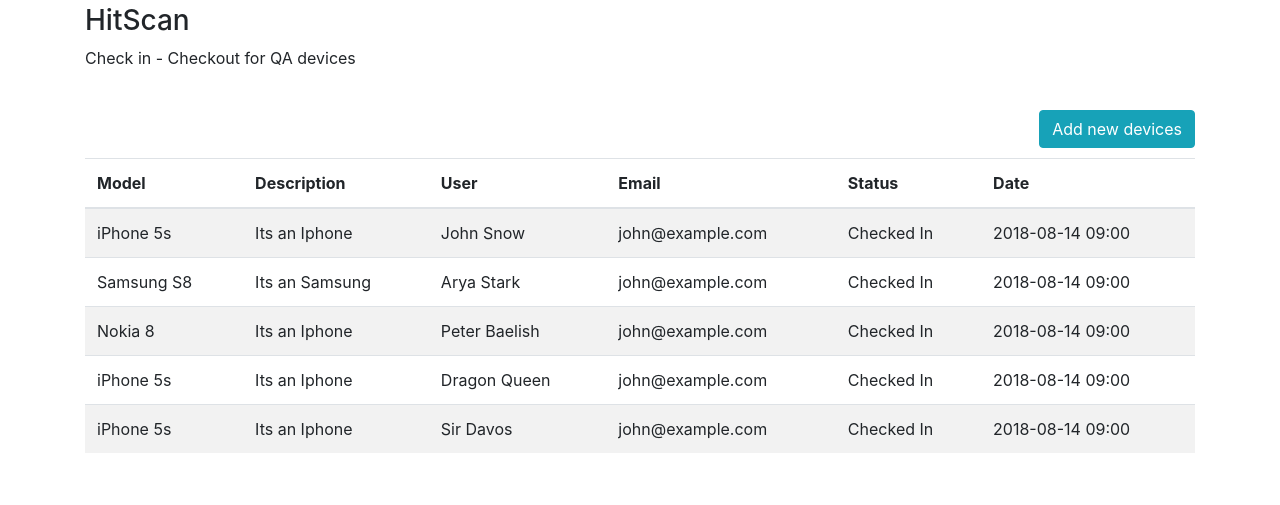
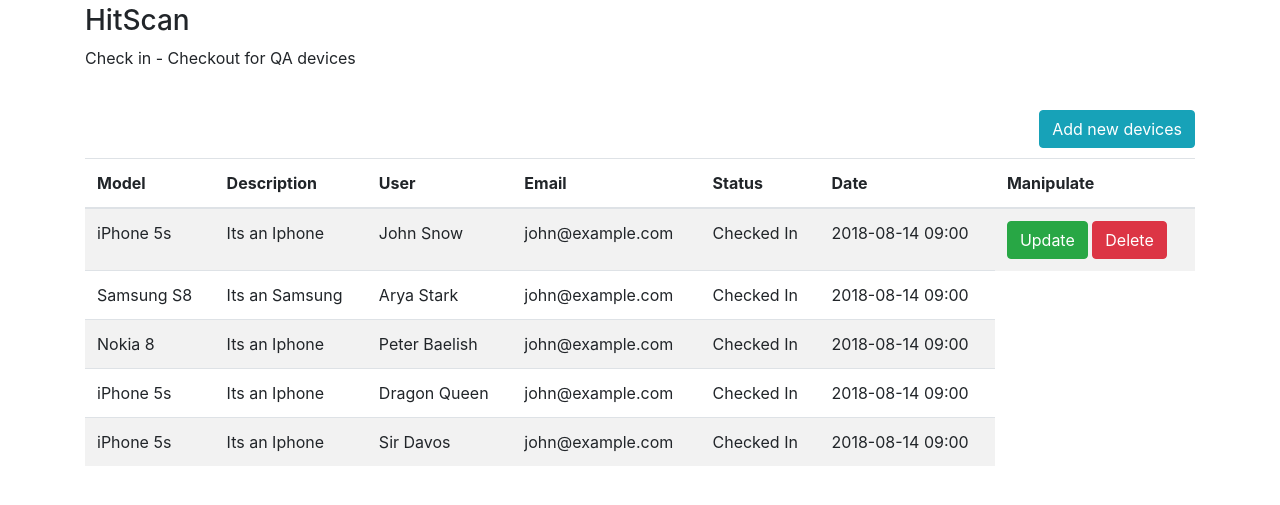
Before and after one commit to denisha/hitscan, a Django app: page /hitscan_admin/ in a window 1280 px wide. Shown: the part 56-561 px from the top of the page. Run offline with Django 3.2, Linux system fonts and the light colour scheme; some libraries are stand-ins or nearby versions.

Commit message:
Add manipulation buttons

```diff
--- a/admin-frontend/admin_frontend/hitscan_admin/templates/hitscan_admin/index.html
+++ b/admin-frontend/admin_frontend/hitscan_admin/templates/hitscan_admin/index.html
@@ -49,6 +49,7 @@
             <th>Email</th>
             <th>Status</th>
             <th>Date</th>
+            <th>Manipulate</th>
           </tr>
         </thead>
         <tbody>
@@ -59,6 +60,10 @@
             <td>john@example.com</td>
             <td>Checked In</td>
             <td>2018-08-14 09:00</td>
+            <td>
+              <button type="button" class="btn btn-success">Update</button>
+              <button type="button" class="btn btn-danger">Delete</button>
+            </td>
           </tr>
           <tr>
             <td>Samsung S8</td>
```
